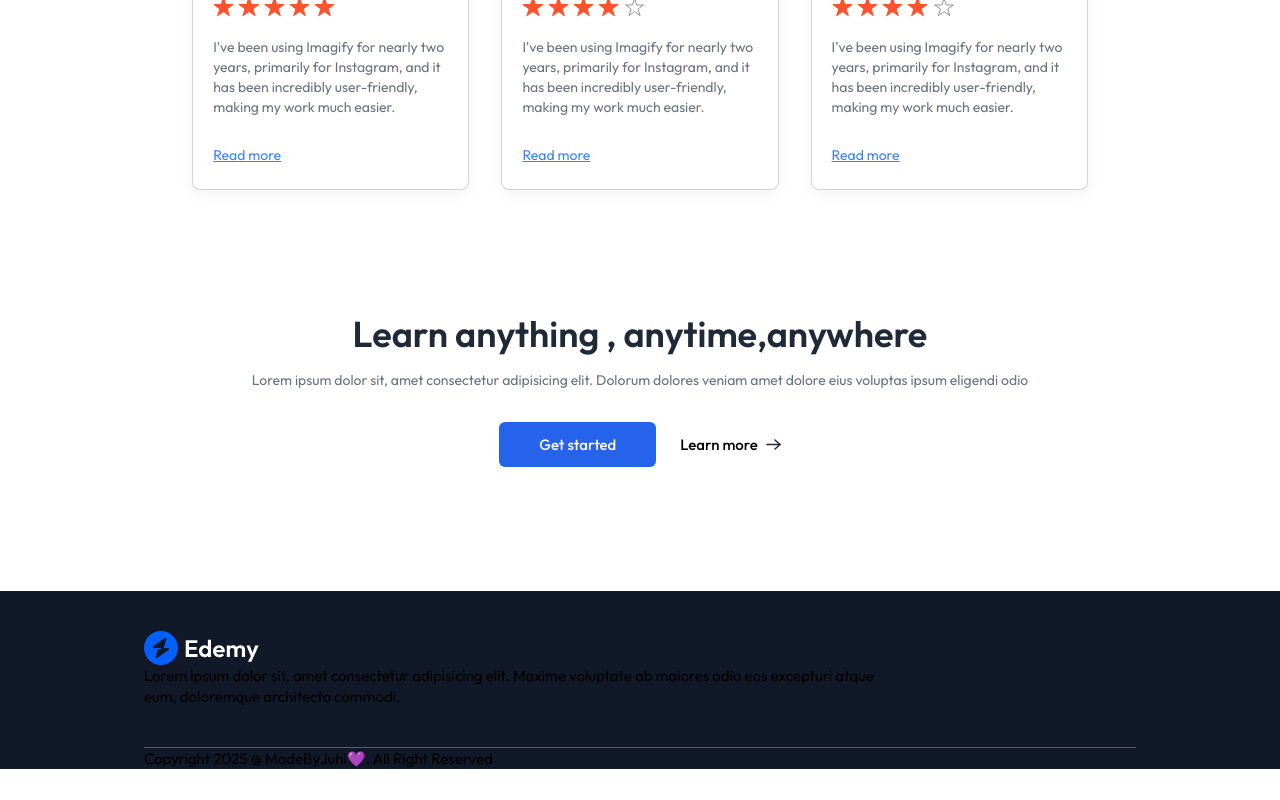
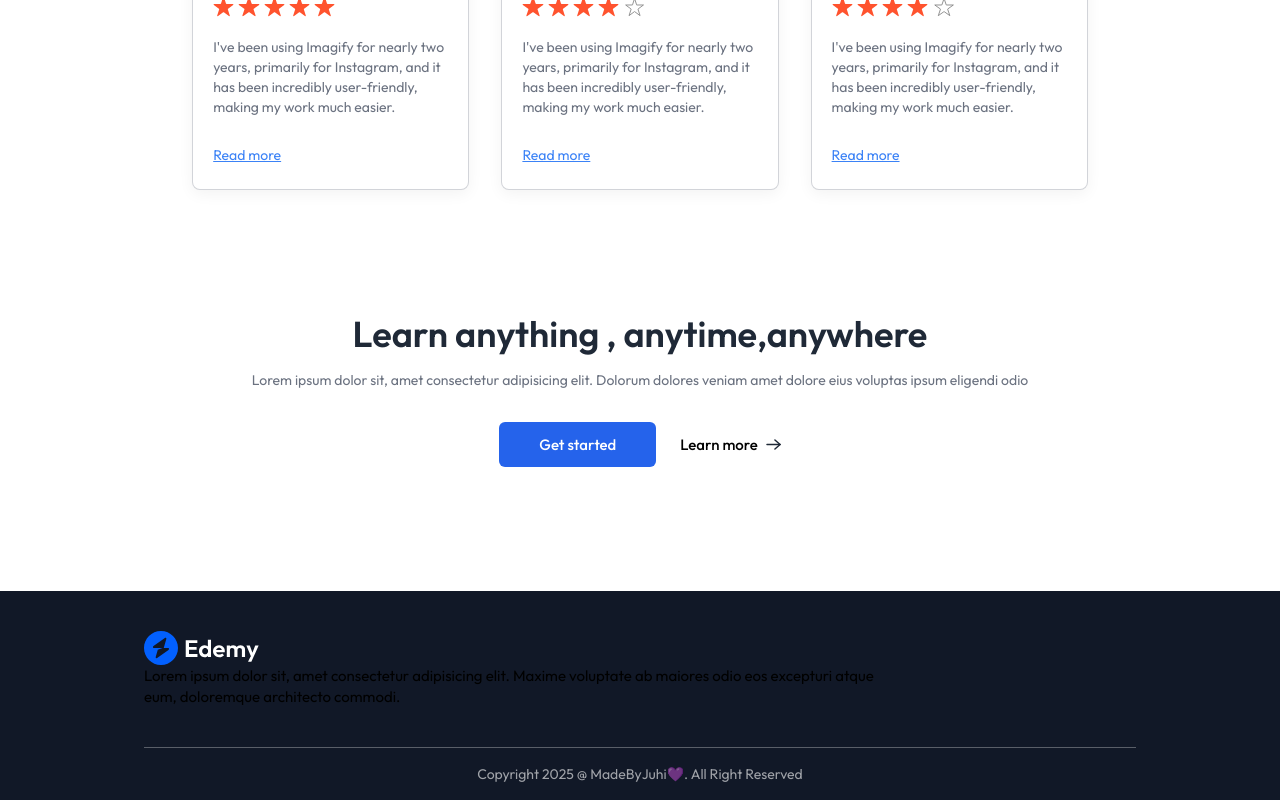
Before and after one commit to juhinagpure/LMS, a React (Vite) app in the folder client/: page / in a window 1280 px wide. Shown: the part 2042-2842 px from the top of the page. Before the commit the page ends 2811 px from the top, so only its background shows below. Built offline with nearby package versions, Linux system fonts and the light colour scheme; no server answers; a web font is replaced by a local one.

Commit message:
enhance Footer component with improved copyright text styling for better visibility

```diff
--- a/client/src/components/student/Footer.jsx
+++ b/client/src/components/student/Footer.jsx
@@ -15,7 +15,9 @@
         <div></div>
         <div></div>
       </div>
-      <p>Copyright 2025 @ MadeByJuhi💜. All Right Reserved</p>
+      <p className="py-4 text-center text-xs md:text-sm text-white/60">
+        Copyright 2025 @ MadeByJuhi💜. All Right Reserved
+      </p>
     </footer>
   );
 };
```
